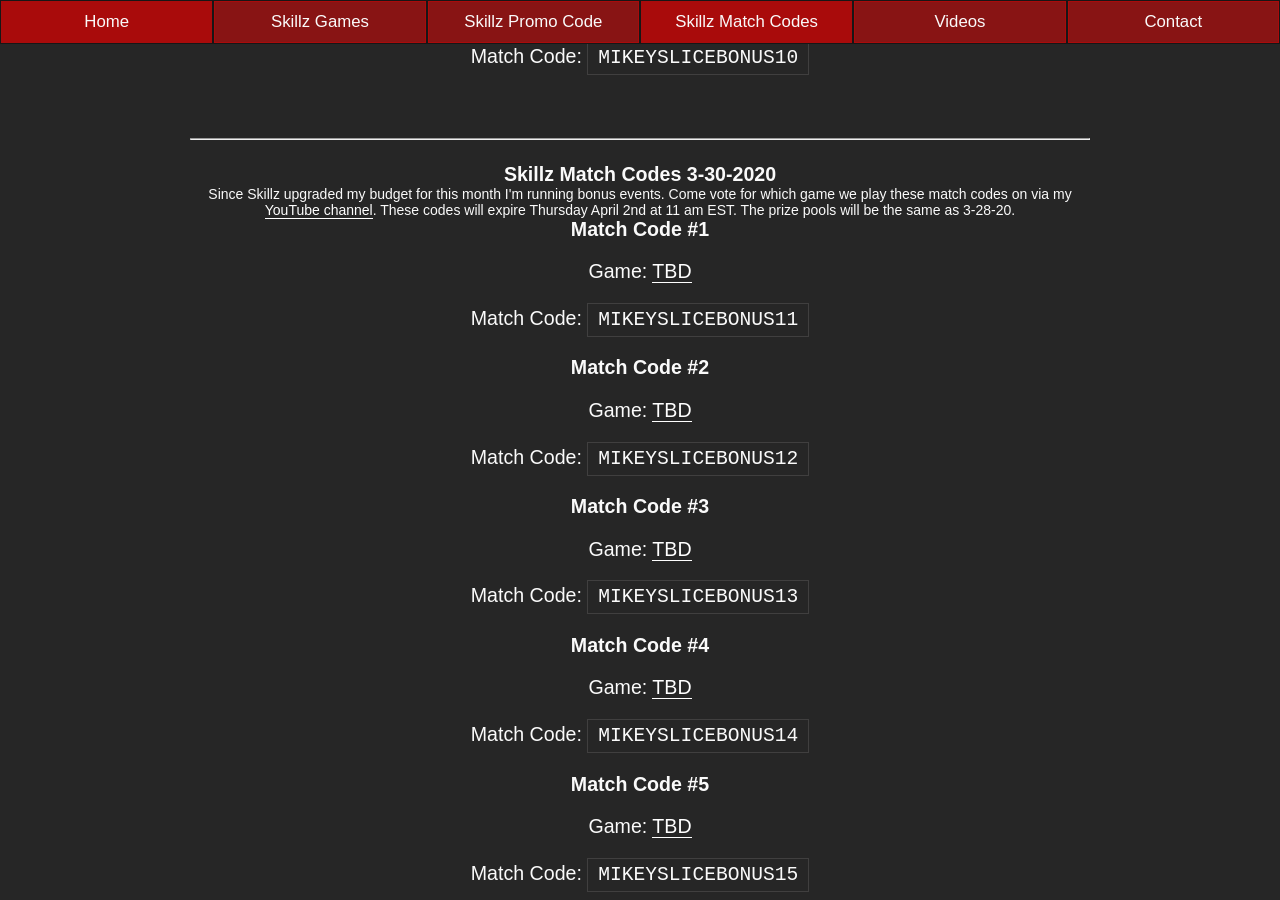
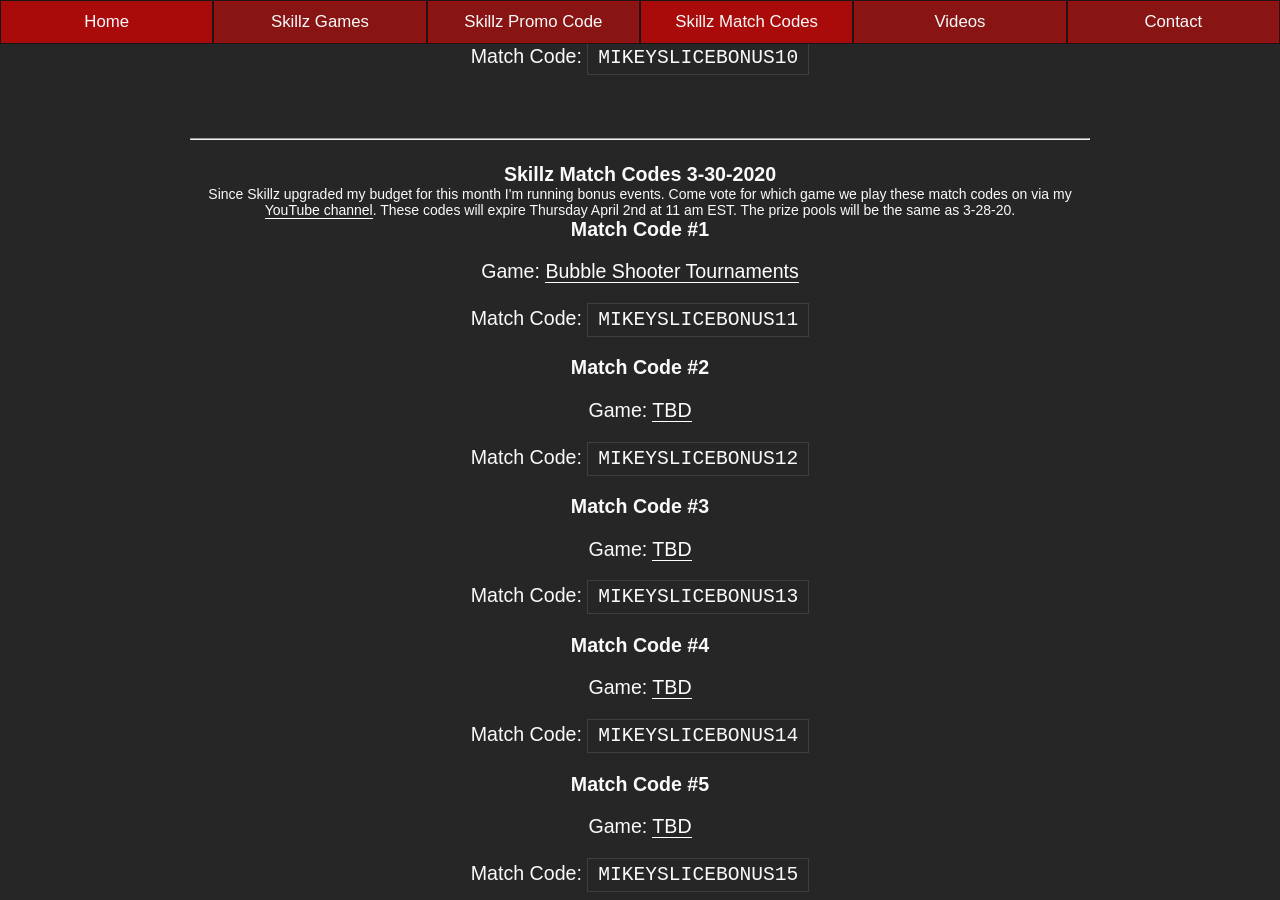
Before and after one commit to mikeyslice/esports-medium, a Jekyll site: the page built from skillz-match-codes.md, in a window 1280 px wide and 900 px high, scrolled down 6063 px. Built offline with Jekyll 4.4.1, drawn with Linux system fonts in a browser that asks for light colours.

Commit message:
Update Skillz Match Codes “skillz-match-codes”

```diff
--- a/_includes/pages/skillz-match-codes.html
+++ b/_includes/pages/skillz-match-codes.html
@@ -231,7 +231,7 @@
 
 <h3>Match Code #1</h3>
 
-<p>Game: <a href="/skillz-games/">TBD</a></p>
+<p>Game: <a href="/skillz-games/">Bubble Shooter Tournaments</a></p>
 
 <p>Match Code: <code>MIKEYSLICEBONUS11</code><p>
 
```
